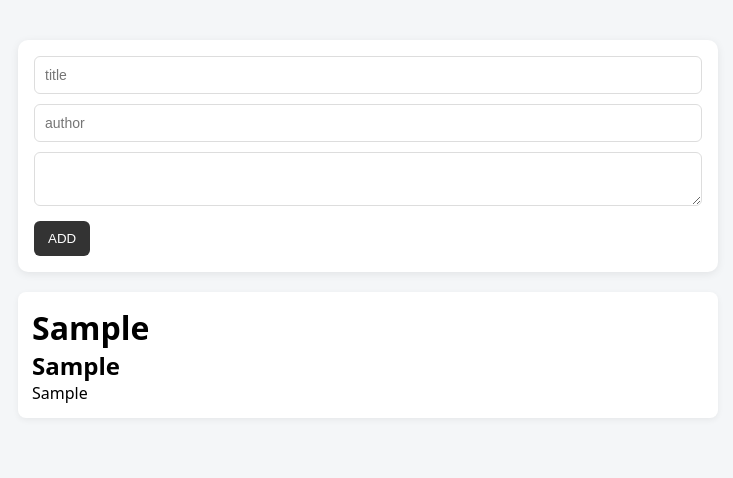
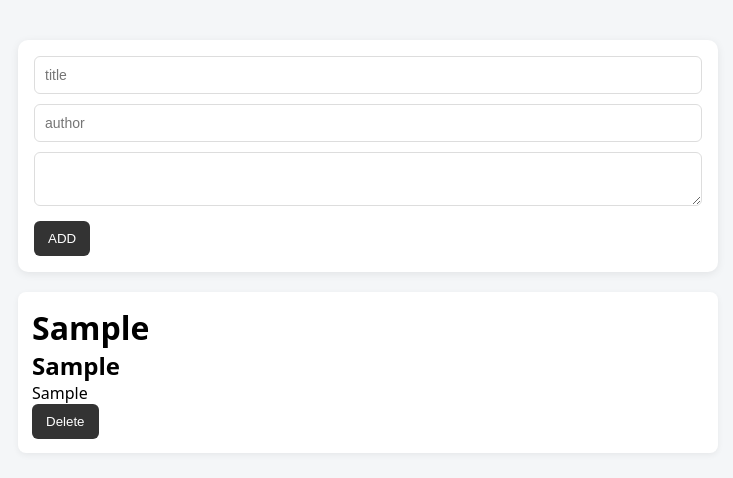
Before and after one commit to den766/react-notes-app, a React (Vite) app: page / in a window 1280 px wide. Both pictures are taken after typing "Sample", "Sample", "Sample" into the empty fields and a click on the button "ADD". Shown: the top 478 px of the page, without its empty margins (272-1005 px from the left). Built offline with nearby package versions, Linux system fonts and the light colour scheme.

Commit message:
feat: implement delete note functionality with state update using filter and prop drilling from App to NoteCard

```diff
--- a/src/App.jsx
+++ b/src/App.jsx
@@ -8,7 +8,7 @@ function App() {
 
   function handleSubmit(e, title, author, desc) {
     e.preventDefault();
-    if (title.trim().length < 3 || !title) {
+    if (!title || title.trim().length < 3) {
       setError("Title cannot be empty or less than 3 characters");
       return false;
     }
@@ -39,18 +39,23 @@ function App() {
       desc,
     };
 
-    setNote(prev => [...prev, newNote]);
+    setNote((prev) => [...prev, newNote]);
     setError("");
     console.log(notes);
     return true;
   }
 
+  function deleteNote(id) {
+    setNote(prev=> prev.filter((note) => note.id !== id));
+
+  }
+
   return (
     <div className="container">
-    <AddNote onAddnote={handleSubmit} error={error} />
-    <NoteList notes={notes}/>
-   </div>
-  )
+      <AddNote onAddnote={handleSubmit} error={error} />
+      <NoteList notes={notes} onDeleteNote={deleteNote} />
+    </div>
+  );
 }
 
 export default App;
--- a/src/notecard.jsx
+++ b/src/notecard.jsx
@@ -1,12 +1,13 @@
-function NoteCard({ title, author, desc }) {
+function NoteCard({ id, title, author, desc, onDeleteNote }) {
   return (
-    <>
+
       <li className="note">
         <h1>{title}</h1>
         <h2>{author}</h2>
         <p>{desc}</p>
+        <button onClick={() => onDeleteNote(id)}>Delete</button>
       </li>
-    </>
+
   );
 }
 
--- a/src/notelist.jsx
+++ b/src/notelist.jsx
@@ -1,7 +1,6 @@
 import NoteCard from "./notecard";
-function NoteList({ notes }) {
+function NoteList({ notes, onDeleteNote }) {
   return (
-    <>
     <ul className="notes">
       {notes.map((note) => {
         return (
@@ -11,11 +10,11 @@ function NoteList({ notes }) {
             title={note.title}
             author={note.author}
             desc={note.desc}
+            onDeleteNote={onDeleteNote}
           />
         );
       })}
     </ul>
-    </>
   );
 }
 
```
Lines whose indentation alone changed are shown as unchanged.
